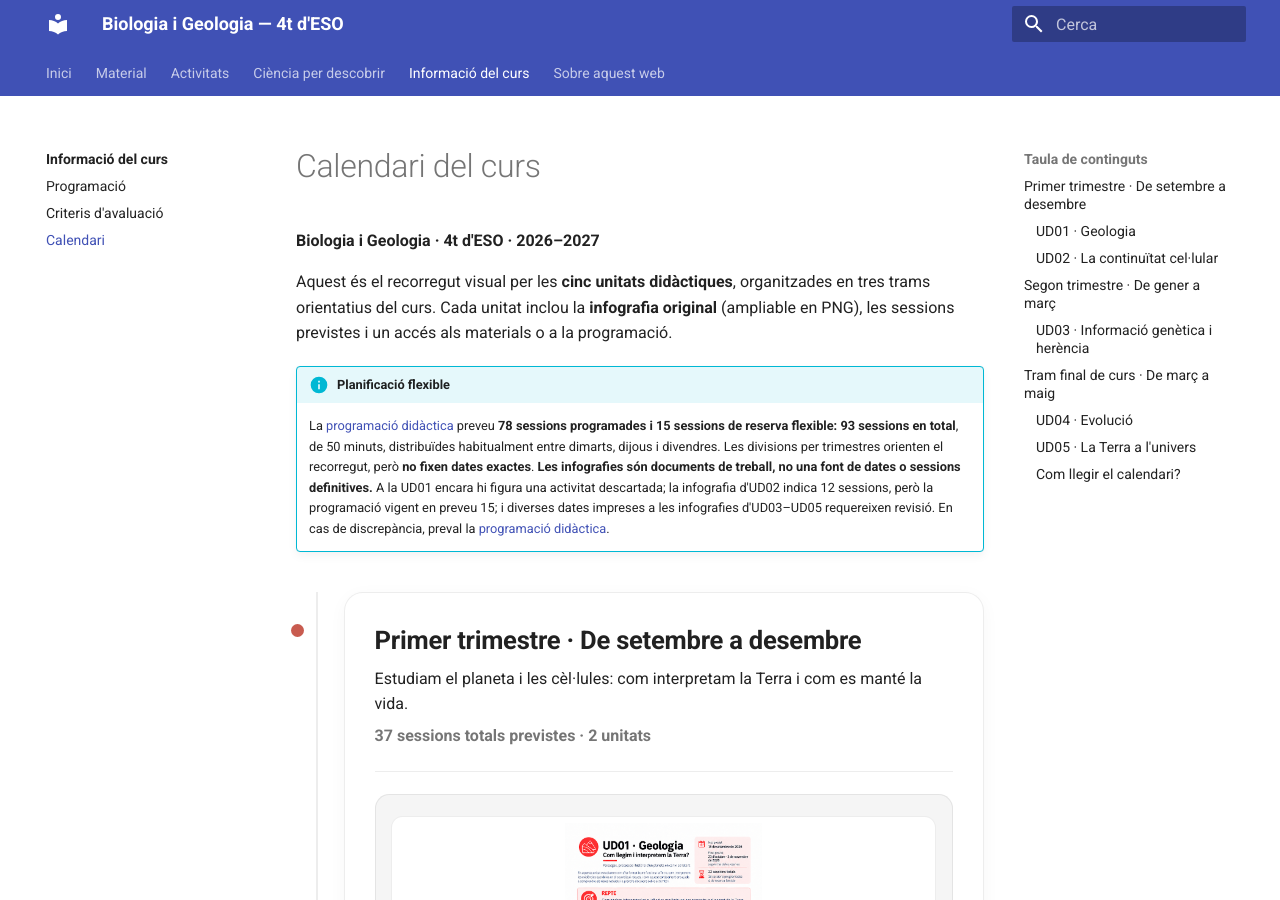
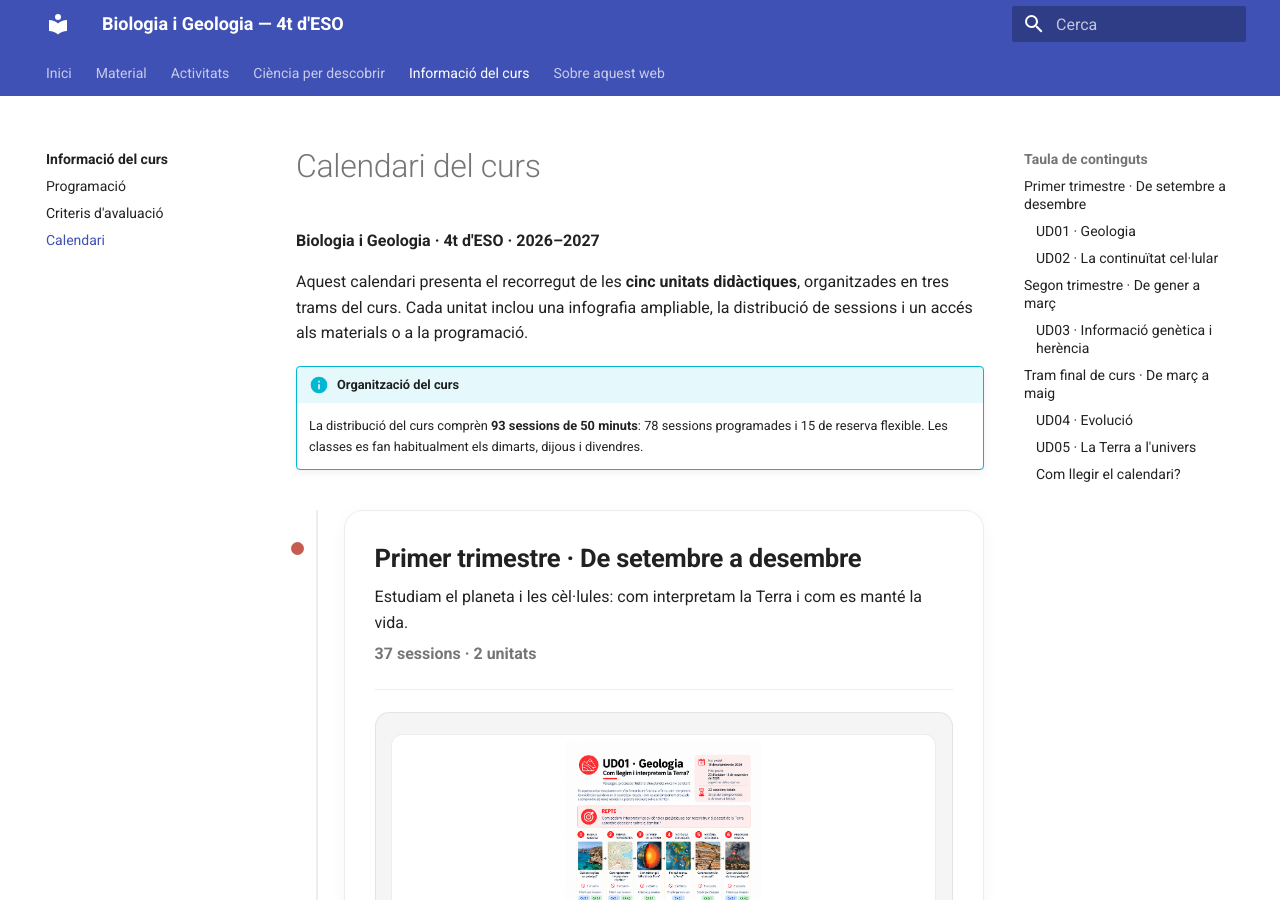
Before and after one commit to saloma-ui/biogeo4, an MkDocs documentation site: the page built from docs/calendari.md, in a window 1280 px wide and 900 px high. Built offline with MkDocs 1.6.1 and Material for MkDocs 9.7.7, drawn with Linux system fonts in a browser that asks for light colours; some of the changed text lies outside the part shown.

Commit message:
Neteja els avisos interns del calendari públic de 4t d'ESO

```diff
--- a/docs/calendari.md
+++ b/docs/calendari.md
@@ -7,10 +7,10 @@ pdf: false
 
 **Biologia i Geologia · 4t d'ESO · 2026–2027**
 
-Aquest és el recorregut visual per les **cinc unitats didàctiques**, organitzades en tres trams orientatius del curs. Cada unitat inclou la **infografia original** (ampliable en PNG), les sessions previstes i un accés als materials o a la programació.
+Aquest calendari presenta el recorregut de les **cinc unitats didàctiques**, organitzades en tres trams del curs. Cada unitat inclou una infografia ampliable, la distribució de sessions i un accés als materials o a la programació.
 
-!!! info "Planificació flexible"
-    La [programació didàctica](programacio.md) preveu **78 sessions programades i 15 sessions de reserva flexible: 93 sessions en total**, de 50 minuts, distribuïdes habitualment entre dimarts, dijous i divendres. Les divisions per trimestres orienten el recorregut, però **no fixen dates exactes**. **Les infografies són documents de treball, no una font de dates o sessions definitives.** A la UD01 encara hi figura una activitat descartada; la infografia d'UD02 indica 12 sessions, però la programació vigent en preveu 15; i diverses dates impreses a les infografies d'UD03–UD05 requereixen revisió. En cas de discrepància, preval la [programació didàctica](programacio.md).
+!!! info "Organització del curs"
+    La distribució del curs comprèn **93 sessions de 50 minuts**: 78 sessions programades i 15 de reserva flexible. Les classes es fan habitualment els dimarts, dijous i divendres.
 
 <div class="calendari-curs" markdown="1">
 
@@ -22,7 +22,7 @@ Aquest és el recorregut visual per les **cinc unitats didàctiques**, organitza
 
 Estudiam el planeta i les cèl·lules: com interpretam la Terra i com es manté la vida.
 
-**37 sessions totals previstes** · 2 unitats
+**37 sessions** · 2 unitats
 
 </div>
 
@@ -69,7 +69,7 @@ Estudiam les cèl·lules, la duplicació de l'ADN, la divisió cel·lular i la m
 
 Exploram com s'organitza, s'expressa i es transmet la informació genètica.
 
-**23 sessions totals previstes** · 1 unitat
+**23 sessions** · 1 unitat
 
 </div>
 
@@ -101,7 +101,7 @@ Analitzam com s'emmagatzema, s'expressa i es transmet la informació genètica.
 
 Investigam l'evolució de la vida i situam la Terra dins l'univers.
 
-**33 sessions totals previstes** · 2 unitats
+**33 sessions** · 2 unitats
 
 </div>
 
@@ -146,6 +146,6 @@ Exploram l'univers, el sistema solar, la recerca astrobiològica i les hipòtesi
 
 ### Com llegir el calendari?
 
-Les unitats segueixen l'ordre **UD01 → UD05**. Els nombres de sessions inclouen les reserves flexibles. Les miniatures mostren les **infografies originals facilitades pel docent, sense modificar-ne el disseny ni el contingut**. Les sessions indicades en el text d'aquesta pàgina es basen en la programació vigent.
+Les unitats segueixen l'ordre **UD01 → UD05**. Les infografies es poden ampliar seleccionant-ne la imatge. Els nombres de sessions inclouen les reserves flexibles.
 
-Les dates d'inici i finalització de les unitats dependran del calendari lectiu real i del progrés dels grups. Les activitats i evidències concretes es descriuen a la [programació didàctica](programacio.md).
+Per consultar els continguts, les activitats i les evidències d'avaluació, accedeix a la [programació didàctica](programacio.md).
```
